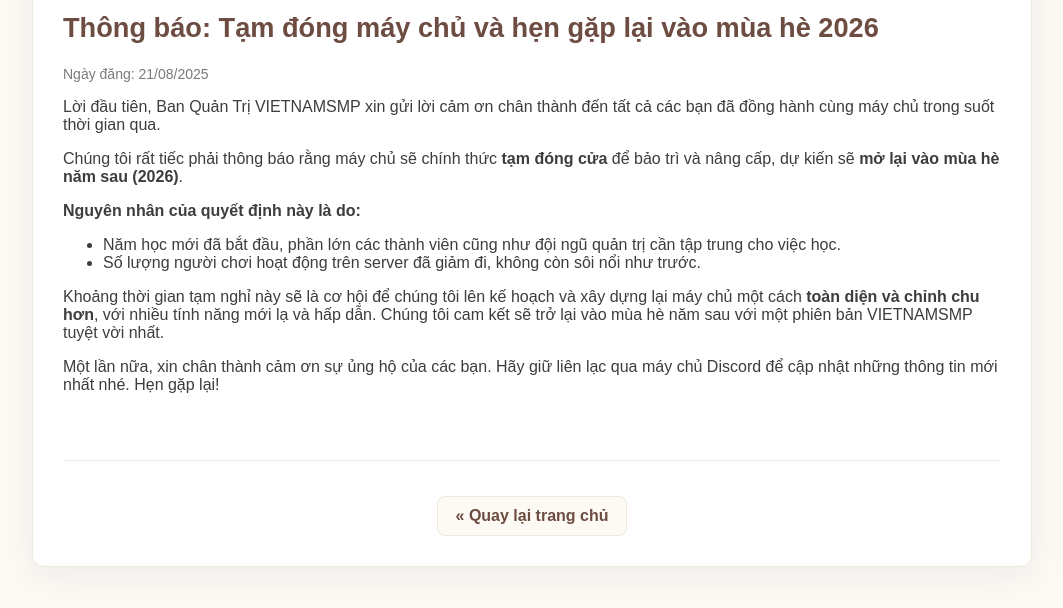
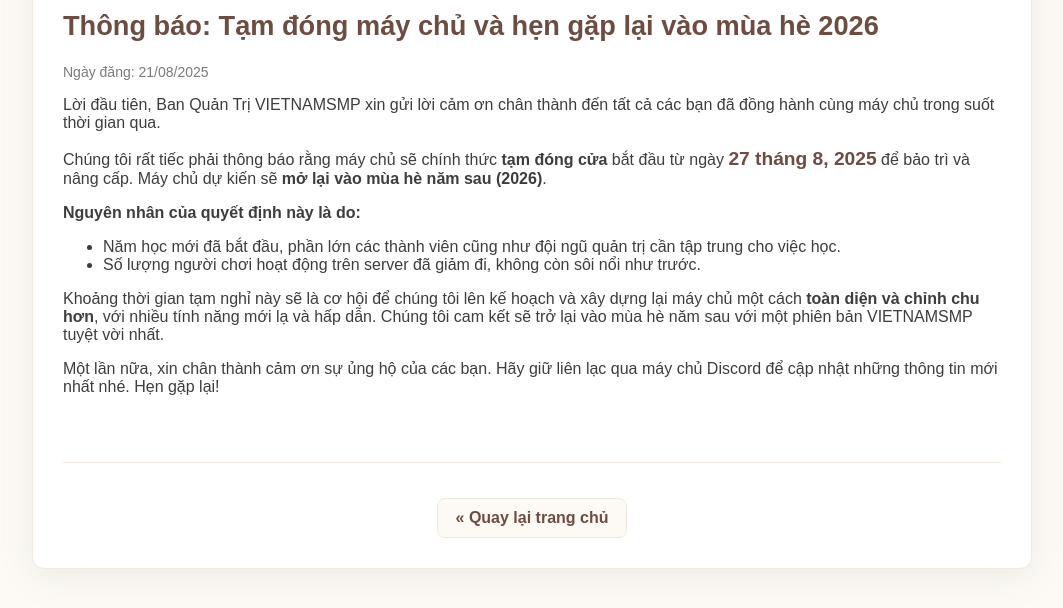
Before and after one commit to nguyentienhunglci-debug/VietNamSMP1, a plain HTML site: page news.html in a window 1280 px wide. Shown: the part 198-806 px from the top of the page, without its empty margins (108-1171 px from the left). Drawn offline with Linux system fonts and the light colour scheme.

Commit message:
Update news.html

```diff
--- a/news.html
+++ b/news.html
@@ -26,7 +26,6 @@
             margin-bottom: 10px;
         }
 
-        /* === CSS CHO NÚT QUAY LẠI === */
         .back-button {
             display: inline-block;
             margin-top: 15px;
@@ -42,7 +41,6 @@
         .back-button:hover {
             background-color: #f0e9dd;
         }
-        /* ============================ */
 
     </style>
 </head>
@@ -64,7 +62,10 @@
             <h2>Thông báo: Tạm đóng máy chủ và hẹn gặp lại vào mùa hè 2026</h2>
             <p class="meta">Ngày đăng: 21/08/2025</p>
             <p>Lời đầu tiên, Ban Quản Trị VIETNAMSMP xin gửi lời cảm ơn chân thành đến tất cả các bạn đã đồng hành cùng máy chủ trong suốt thời gian qua.</p>
-            <p>Chúng tôi rất tiếc phải thông báo rằng máy chủ sẽ chính thức <strong>tạm đóng cửa</strong> để bảo trì và nâng cấp, dự kiến sẽ <strong>mở lại vào mùa hè năm sau (2026)</strong>.</p>
+
+            <p>Chúng tôi rất tiếc phải thông báo rằng máy chủ sẽ chính thức <strong>tạm đóng cửa</strong> bắt đầu từ ngày
+            <span style="font-size: 1.2em; color: var(--accent-brown);"><strong>27 tháng 8, 2025</strong></span>
+            để bảo trì và nâng cấp. Máy chủ dự kiến sẽ <strong>mở lại vào mùa hè năm sau (2026)</strong>.</p>
             <p><strong>Nguyên nhân của quyết định này là do:</strong></p>
             <ul>
                 <li>Năm học mới đã bắt đầu, phần lớn các thành viên cũng như đội ngũ quản trị cần tập trung cho việc học.</li>
@@ -74,12 +75,13 @@
             <p>Một lần nữa, xin chân thành cảm ơn sự ủng hộ của các bạn. Hãy giữ liên lạc qua máy chủ Discord để cập nhật những thông tin mới nhất nhé. Hẹn gặp lại!</p>
         </article>
 
-        </main>
+    </main>
 
     <footer class="footer">
          <a href="index.html" class="back-button">&laquo; Quay lại trang chủ</a>
     </footer>
-    </div>
+
+</div>
 
 </body>
 </html>
```
